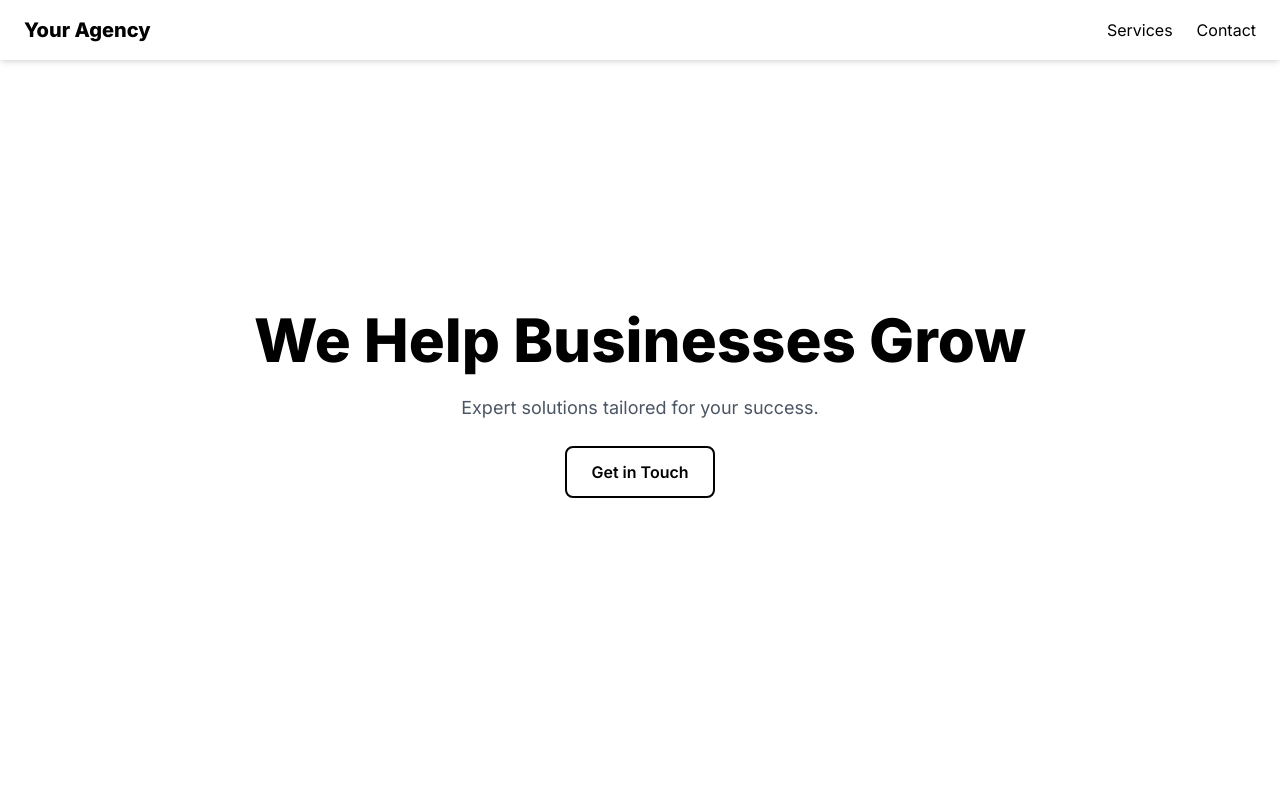
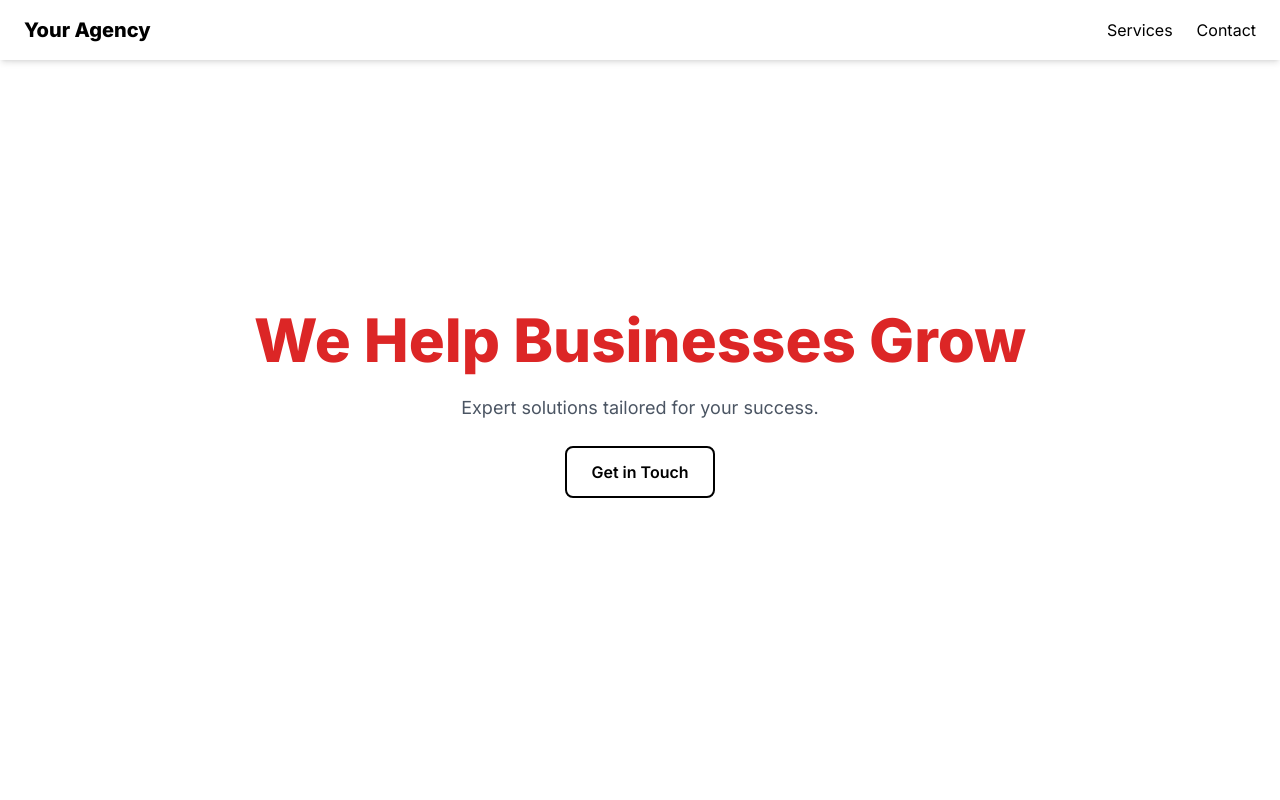
Before and after one commit to riazo123/Tuhin308515.github.io, a plain HTML site: page index.html in a window 1280 px wide. Shown: the top 800 px of the page. Drawn offline with nearby package versions, Linux system fonts and the light colour scheme.

Commit message:
Update index.html
changing text to red

```diff
--- a/index.html
+++ b/index.html
@@ -25,7 +25,7 @@
     <!-- Hero Section -->
     <section class="h-screen flex items-center justify-center text-center px-6">
         <div class="fade-in">
-            <h1 class="text-6xl font-extrabold leading-tight">We Help Businesses Grow</h1>
+            <h1 class="text-6xl font-extrabold leading-tight text-red-600">We Help Businesses Grow</h1>
             <p class="mt-4 text-lg text-gray-600">Expert solutions tailored for your success.</p>
             <a href="#contact" class="mt-6 inline-block border-2 border-black text-black px-6 py-3 rounded-lg font-semibold hover:bg-black hover:text-white transition">Get in Touch</a>
         </div>
```
